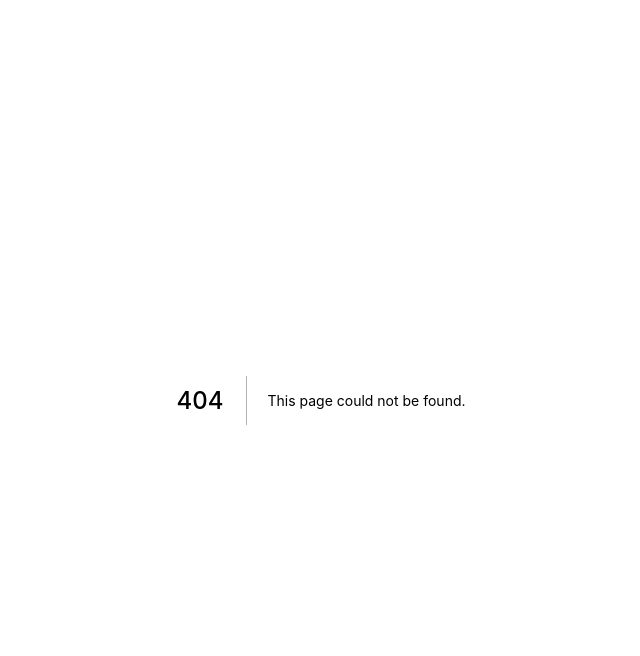
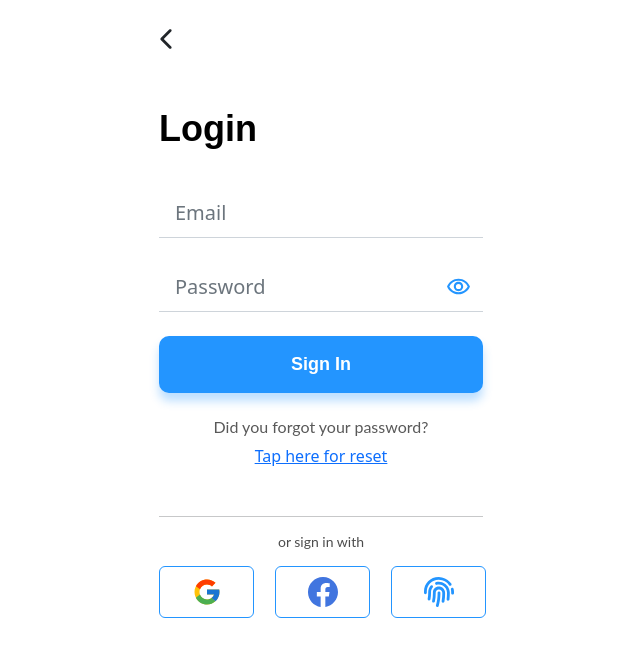
Before and after one commit to wachid29/front-end-byteteam, a Next.js app: page /login in a window 1280 px wide. Before the commit this address had no page. Shown: the top 656 px of the page, without its empty margins (319-959 px from the left). Built offline with nearby package versions, Linux system fonts and the light colour scheme.

Commit message:
[ADD] login page design

```diff
--- /dev/null
+++ b/pages/login.js
@@ -0,0 +1,75 @@
+import React from "react";
+import { IoIosArrowBack } from "react-icons/io";
+import { MdOutlineRemoveRedEye } from "react-icons/md";
+import { FcGoogle } from "react-icons/fc";
+import { BsFacebook } from "react-icons/bs";
+import { FaFingerprint } from "react-icons/fa";
+import loginStyle from "../styles/pages/login.module.css";
+
+const login = () => {
+	return (
+		<>
+			<div className={loginStyle.main}>
+				<div className="container">
+					<div className="row justify-content-center">
+						<div className="col-md-4">
+							<div className=" row mt-4">
+								<div className="col-12 mx-2">
+									<IoIosArrowBack size={30} />
+								</div>
+							</div>
+							<div className={`row mt-5 ${loginStyle.textLogin}`}>
+								<div className="col-12 mx-3">
+									<p>Login</p>
+								</div>
+							</div>
+							<form>
+								<div className={`px-3 ${loginStyle.formInput}`}>
+									<input className="form-control form-control-lg mt-3" type="email" placeholder="Email" />
+								</div>
+								<div className={`input-group px-3 ${loginStyle.inputGroup}`}>
+									<input type="password" className="form-control form-control-lg mt-4" id="password" placeholder="Password" />
+									<span className="input-group-text mt-4" id="basic-addon1">
+										<MdOutlineRemoveRedEye size={25} color="#2395FF" />
+									</span>
+								</div>
+								<div className={`d-grid gap-2 mt-4 px-3 ${loginStyle.btnLogin}`}>
+									<button className="btn btn-lg" type="button">
+										Sign In
+									</button>
+								</div>
+								<div className={`text-center ${loginStyle.loginFooter}`}>
+									<p className="mt-4 mb-2">Did you forgot your password?</p>
+									<a className="">Tap here for reset</a>
+								</div>
+							</form>
+							<hr className="mt-5 mx-3" />
+							<div className={loginStyle.choiceSign}>
+								<p>or sign in with</p>
+							</div>
+							<div className="row mx-1">
+								<div className={`col-4 text-center ${loginStyle.btnChoice}`}>
+									<button type="button" className="btn">
+										<FcGoogle size={30} />
+									</button>
+								</div>
+								<div className={`col-4 text-center ${loginStyle.btnChoice}`}>
+									<button type="button" className="btn">
+										<BsFacebook size={30} color="#4175DF" />
+									</button>
+								</div>
+								<div className={`col-4 text-center ${loginStyle.btnChoice}`}>
+									<button type="button" className="btn">
+										<FaFingerprint size={30} color="#2395FF" />
+									</button>
+								</div>
+							</div>
+						</div>
+					</div>
+				</div>
+			</div>
+		</>
+	);
+};
+
+export default login;
--- /dev/null
+++ b/styles/pages/login.module.css
@@ -0,0 +1,77 @@
+.main {
+  overflow-x: hidden;
+}
+
+.textLogin p {
+  font-family: 'Poppins', sans-serif;
+  font-style: normal;
+  font-weight: 600;
+  font-size: 36px;
+  line-height: 54px;
+  color: #000000;
+}
+
+.formInput input {
+  height: 50px;
+  border-top: none;
+  border-left: none;
+  border-right: none;
+  border-radius: 0%;
+}
+
+.inputGroup input {
+  height: 50px;
+  border-top: none;
+  border-left: none;
+  border-right: none;
+  border-radius: 0%;
+}
+
+.inputGroup span {
+  background-color: #FFFFFF;
+  border-top: none;
+  border-left: none;
+  border-right: none;
+  border-radius: 0%;
+}
+
+.btnLogin button{
+  height: 57px;
+  background: #2395FF;
+  box-shadow: 0px 8px 10px rgba(35, 149, 255, 0.3);
+  border-radius: 10px;
+  color:#FFFFFF;
+  font-family: 'Poppins', sans-serif;
+  font-weight: 700;
+  font-size: 18px;
+  line-height: 27px;
+}
+
+.loginFooter p {
+  font-family: 'Lato', sans-serif;
+  font-style: normal;
+  font-weight: 400;
+  font-size: 16px;
+  line-height: 19px;
+  color: #595959;
+}
+
+.loginFooter a {
+  cursor: pointer;
+}
+
+.choiceSign p {
+  font-family: 'Lato', sans-serif;
+  font-style: normal;
+  font-weight: 400;
+  font-size: 14px;
+  line-height: 17px;
+  text-align: center;
+  color: #4D4D4D;
+}
+
+.btnChoice button {
+  height: 52px;
+  width: 95px;
+  border-color: #2395FF;
+}
```
